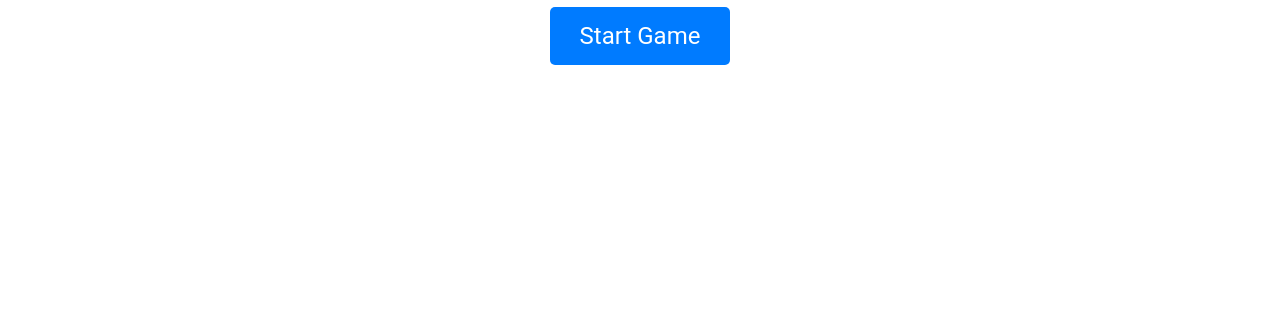
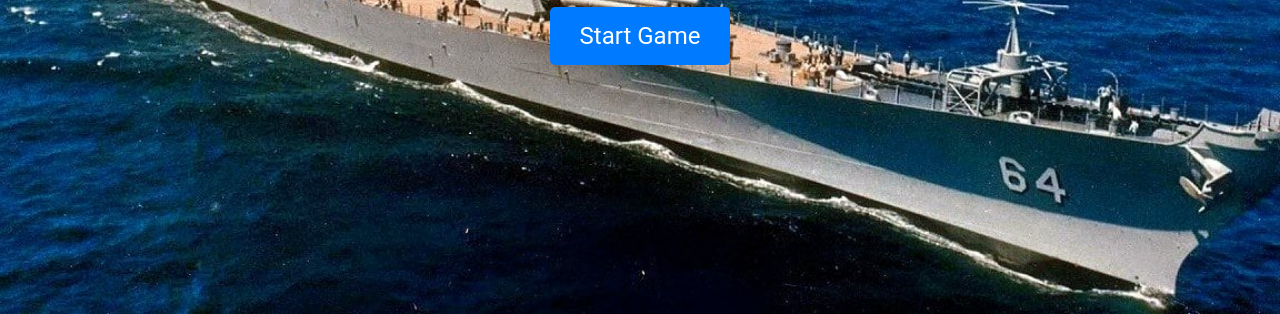
Before and after one commit to tmoon0322/battleship, a website built with webpack: page src/template.html in a window 1280 px wide. Shown: the part 486-800 px from the top of the page. Built offline with nearby package versions, Linux system fonts and the light colour scheme.

Commit message:
Add styling and fix UI issue

```diff
--- a/src/style.css
+++ b/src/style.css
@@ -10,14 +10,13 @@ body, h1, h2, .status-message, button, input {
 }
 body {
   font-family: 'Roboto', sans-serif;
-  /* background-image: url(/src/assets/battlephase.jpg); */
+  background-image: url(./assets/images/start_2.jpg);
   background-size: cover;
   background-repeat: no-repeat;
   background-position: center;
   display: flex;
   justify-content: center;
   align-items: center;
-  height: 100vh;
 }
 header h1 {
   text-transform: uppercase;
@@ -38,7 +37,7 @@ header h1 {
   width: 100%;
   text-align: center;
   /* Add a background image */
-  /* background-image: url('../assets/battleship.jpg'); */
+  background-image: url('./assets/images/battle.jpg');
   background-size: cover;
   background-position: center;
   padding: 50px;
```
Also changed, not shown: src/assets/images/battle.jpg (added), src/assets/images/start.webp (added), src/assets/images/start_2.jpg (added).
